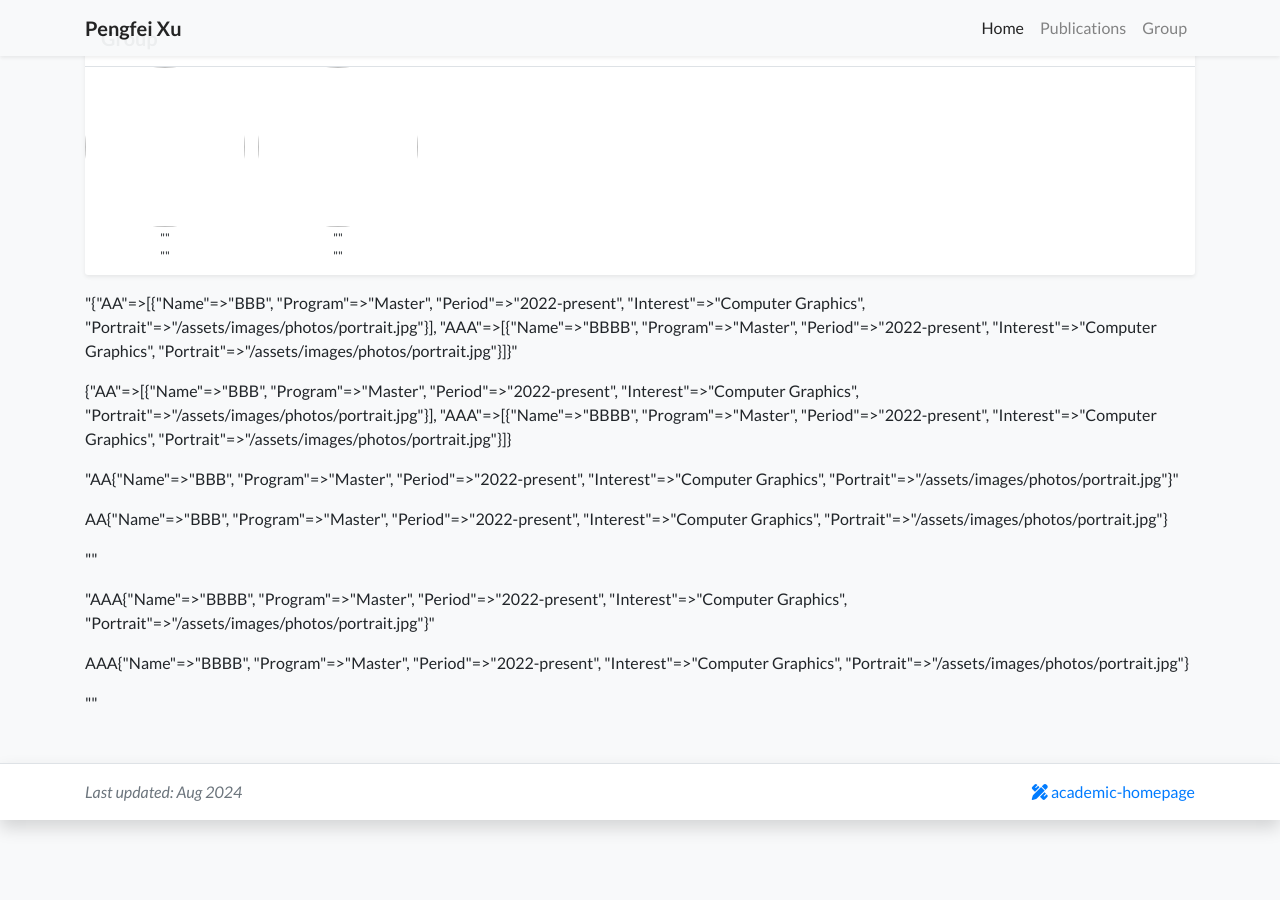
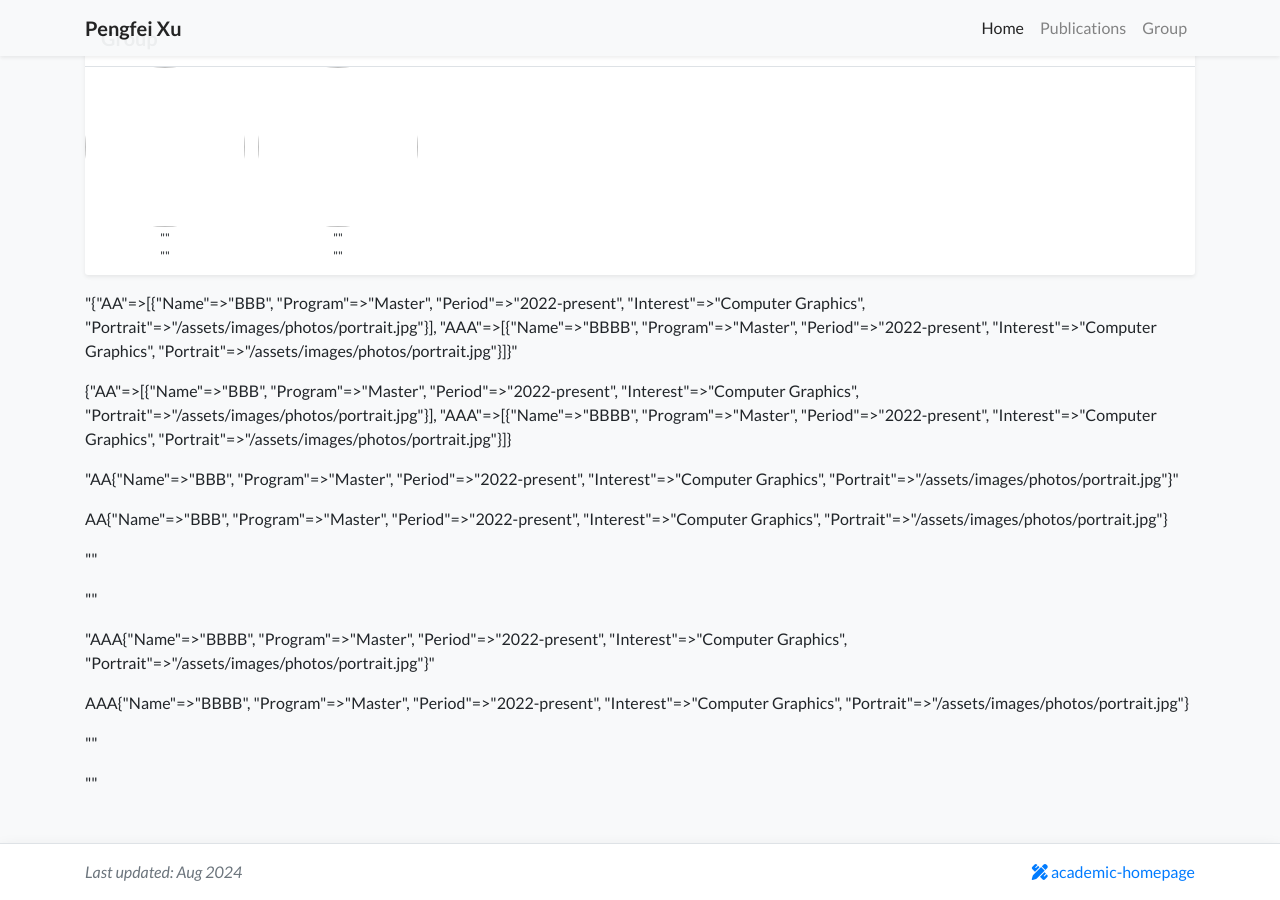
Before and after one commit to pengfeixu/pengfeixu.github.io, a Jekyll site: the page built from index.html, in a window 1280 px wide and 900 px high, scrolled down 3494 px. Built offline with Jekyll 4.4.1, drawn with Linux system fonts in a browser that asks for light colours; a style sheet for code colours, icons or effects is not loaded.

Commit message:
Update index.html

```diff
--- a/index.html
+++ b/index.html
@@ -50,6 +50,8 @@
     <p>{{item}}</p>
     <p>"{{item.Name}}"</p>
     <p>{{ item.Name }}</p>
+    <p>"{{item.Program}}"</p>
+    <p>{{ item.Program }}</p>
 {% endfor %}
 
 <!-- {% assign all_pubs = site.publications | sort: "date" | reverse | group_by_exp: "item", "item.date | date: '%Y'" %} -->
```
